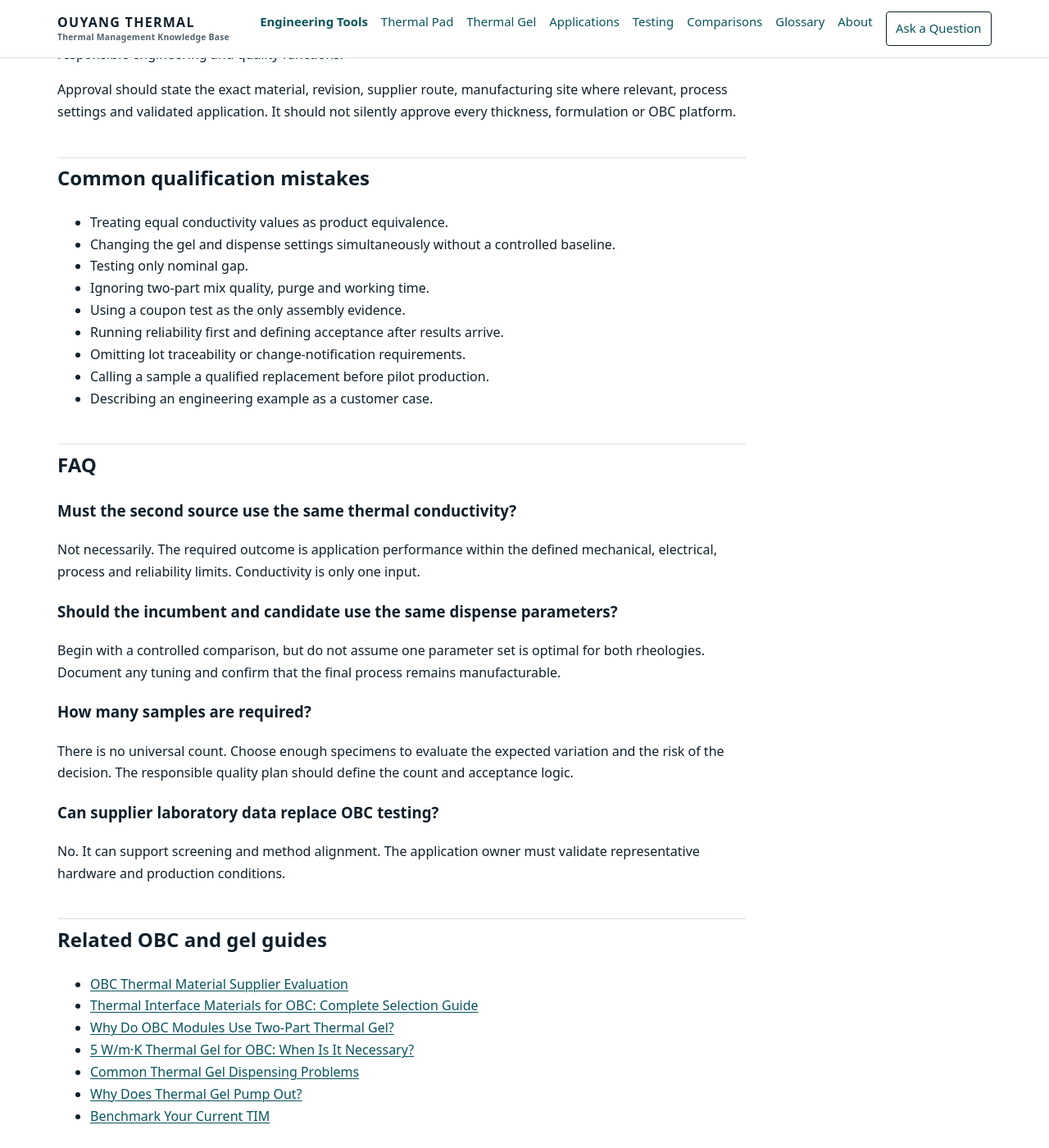
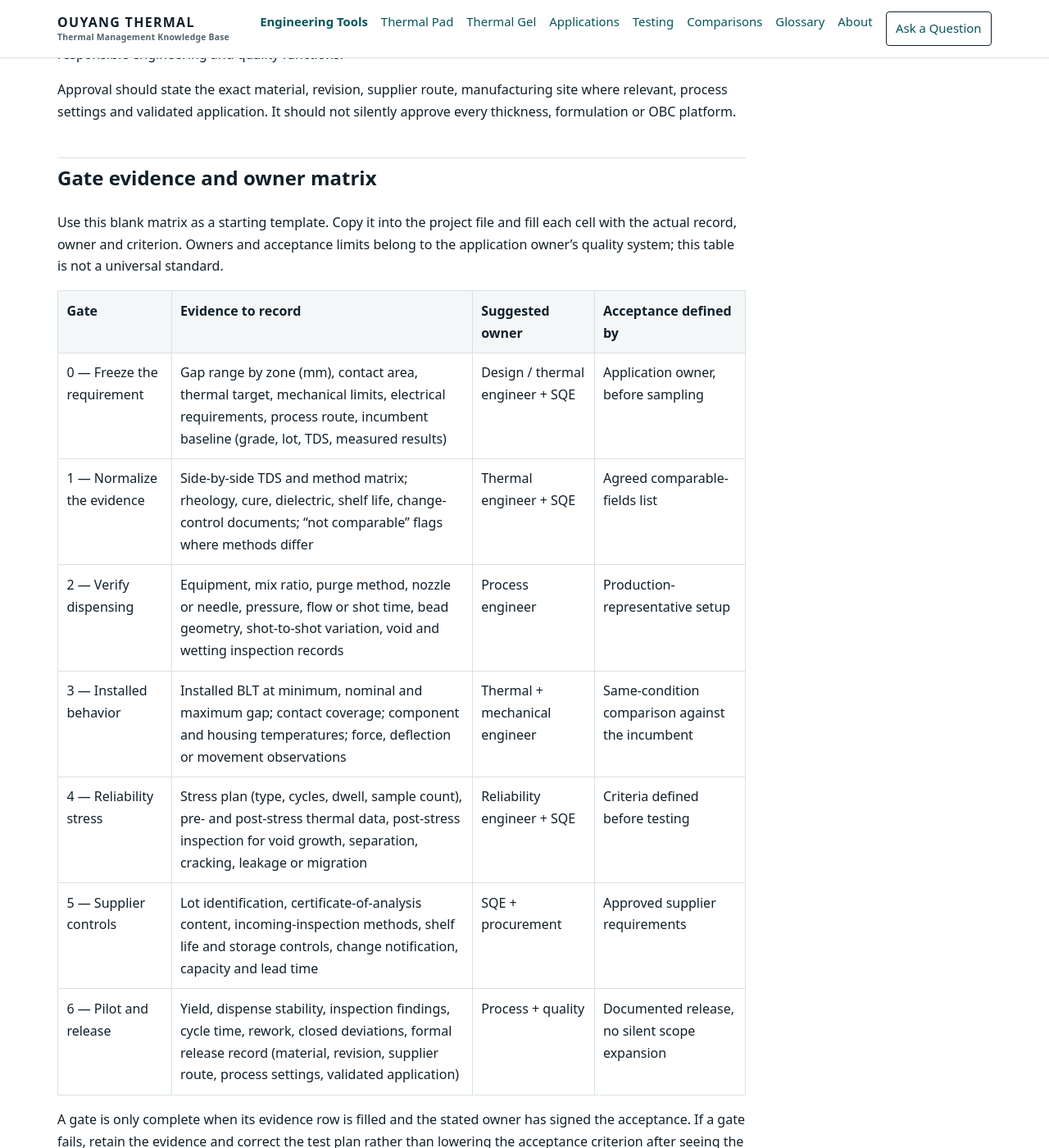
Before and after one commit to OuYangThermal/OuYangThermal.github.io, a Jekyll site: the page built from _articles/obc/obc-thermal-gel-second-source-qualification.md, in a window 1280 px wide and 1400 px high, scrolled down 4029 px. Shown: the whole window at 82% size. Built offline with Jekyll 4.4.1, drawn with Linux system fonts in a browser that asks for light colours; some of the changed text lies outside the part shown.

Commit message:
GEO: OBC thermal gel second-source qualification — add gate evidence/owner matrix, pad-vs-gel link, sharper sample-discussion CTA

```diff
--- a/_articles/obc/obc-thermal-gel-second-source-qualification.md
+++ b/_articles/obc/obc-thermal-gel-second-source-qualification.md
@@ -106,6 +106,22 @@ Run a controlled pilot using production-intent material, equipment and work inst
 
 Approval should state the exact material, revision, supplier route, manufacturing site where relevant, process settings and validated application. It should not silently approve every thickness, formulation or OBC platform.
 
+## Gate evidence and owner matrix
+
+Use this blank matrix as a starting template. Copy it into the project file and fill each cell with the actual record, owner and criterion. Owners and acceptance limits belong to the application owner's quality system; this table is not a universal standard.
+
+| Gate | Evidence to record | Suggested owner | Acceptance defined by |
+| --- | --- | --- | --- |
+| 0 — Freeze the requirement | Gap range by zone (mm), contact area, thermal target, mechanical limits, electrical requirements, process route, incumbent baseline (grade, lot, TDS, measured results) | Design / thermal engineer + SQE | Application owner, before sampling |
+| 1 — Normalize the evidence | Side-by-side TDS and method matrix; rheology, cure, dielectric, shelf life, change-control documents; "not comparable" flags where methods differ | Thermal engineer + SQE | Agreed comparable-fields list |
+| 2 — Verify dispensing | Equipment, mix ratio, purge method, nozzle or needle, pressure, flow or shot time, bead geometry, shot-to-shot variation, void and wetting inspection records | Process engineer | Production-representative setup |
+| 3 — Installed behavior | Installed BLT at minimum, nominal and maximum gap; contact coverage; component and housing temperatures; force, deflection or movement observations | Thermal + mechanical engineer | Same-condition comparison against the incumbent |
+| 4 — Reliability stress | Stress plan (type, cycles, dwell, sample count), pre- and post-stress thermal data, post-stress inspection for void growth, separation, cracking, leakage or migration | Reliability engineer + SQE | Criteria defined before testing |
+| 5 — Supplier controls | Lot identification, certificate-of-analysis content, incoming-inspection methods, shelf life and storage controls, change notification, capacity and lead time | SQE + procurement | Approved supplier requirements |
+| 6 — Pilot and release | Yield, dispense stability, inspection findings, cycle time, rework, closed deviations, formal release record (material, revision, supplier route, process settings, validated application) | Process + quality | Documented release, no silent scope expansion |
+
+A gate is only complete when its evidence row is filled and the stated owner has signed the acceptance. If a gate fails, retain the evidence and correct the test plan rather than lowering the acceptance criterion after seeing the result.
+
 ## Common qualification mistakes
 
 - Treating equal conductivity values as product equivalence.
@@ -140,6 +156,7 @@ No. It can support screening and method alignment. The application owner must va
 
 - [OBC Thermal Material Supplier Evaluation]({{ '/obc-thermal-material-supplier/' | relative_url }})
 - [Thermal Interface Materials for OBC: Complete Selection Guide]({{ '/obc/thermal-interface-materials-for-obc-complete-selection-guide/' | relative_url }})
+- [Thermal Pad vs Thermal Gel for OBC]({{ '/obc/thermal-pad-vs-thermal-gel-for-obc/' | relative_url }})
 - [Why Do OBC Modules Use Two-Part Thermal Gel?]({{ '/obc/why-do-obc-modules-use-two-part-thermal-gel/' | relative_url }})
 - [5 W/m·K Thermal Gel for OBC: When Is It Necessary?]({{ '/obc/5w-mk-thermal-gel-for-obc-when-is-it-necessary/' | relative_url }})
 - [Common Thermal Gel Dispensing Problems]({{ '/thermal-gel/common-thermal-gel-dispensing-problems/' | relative_url }})
@@ -148,7 +165,9 @@ No. It can support screening and method alignment. The application owner must va
 
 ## Next step
 
-For an OBC second-source review, send the incumbent reference, gap range, dispense format, application temperatures and the first validation gate. [Request a Sample]({{ '/request-sample/' | relative_url }}) for controlled evaluation, or [Discuss Your Application]({{ '/discuss-your-application/' | relative_url }}). Existing WhatsApp, email and phone options remain available.
+Preparing an OBC thermal gel second-source evaluation? The practical path is: **request a controlled sample discussion** → direct engineering contact → dispense and benchmark plan → sample → pilot → RFQ.
+
+For the first discussion, send the incumbent reference, gap range, dispense format, application temperatures and the first validation gate. [Request a Sample]({{ '/request-sample/' | relative_url }}) for controlled evaluation, or [Discuss Your Application]({{ '/discuss-your-application/' | relative_url }}). Existing WhatsApp, email and phone options remain available.
 
 Build a project-specific starting list with the [Second Source Qualification Generator]({{ '/engineering-resources/second-source-qualification-generator/' | relative_url }}), then compare supplier documents using the [TIM TDS Comparison & Benchmark Tool]({{ '/engineering-resources/tim-tds-comparison-tool/' | relative_url }}).
 
```
Also changed, not shown: other parts of _articles/obc/obc-thermal-gel-second-source-qualification.md (+1 -1 lines).
